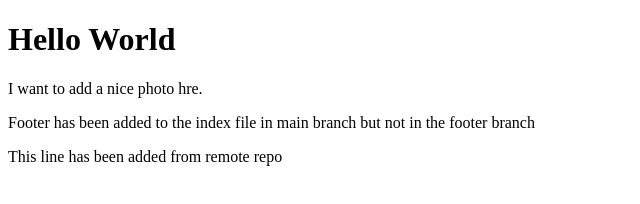
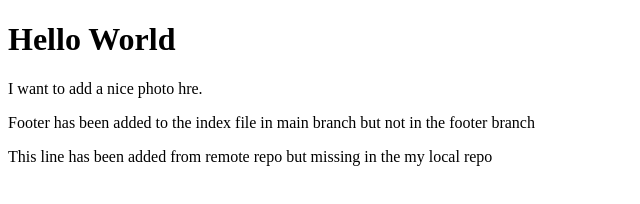
Before and after one commit to The-BlackShadoww/git-github, a plain HTML site: page index.html in a window 1280 px wide. Shown: the whole page, without its empty margins (0-640 px from the left). Drawn offline with Linux system fonts and the light colour scheme.

Commit message:
Update index.html

```diff
--- a/index.html
+++ b/index.html
@@ -12,6 +12,6 @@
             Footer has been added to the index file in main branch but not in
             the footer branch
         </p>
-        <p>This line has been added from remote repo</p>
+        <p>This line has been added from remote repo but missing in the my local repo</p>
     </body>
 </html>
```
